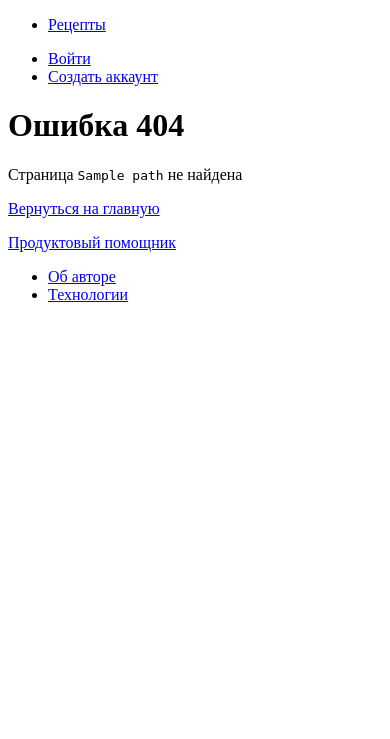
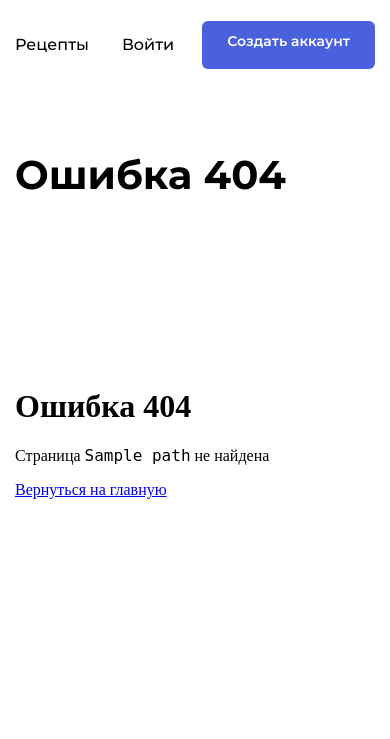
Before and after one commit to ne4istii/foodgram-project, a Django app: template templates/misc/404.html in a window 390 px wide. Shown: the top 739 px of the page. Run offline with Django 3.2, Linux system fonts and the light colour scheme; the template is opened without the code that fills it: most values are stand-ins (such as "Sample title", 1, 10 or a date in 2020); parts of the project's set-up code (start-up, migrations or seed data) failed here and were passed over.

Commit message:
fix 404 500 pages

```diff
--- a/templates/misc/404.html
+++ b/templates/misc/404.html
@@ -1,16 +1,24 @@
 {% extends "base.html" %}
-{% block title %} Ошибка 404 {% endblock %}
+{% load static %}
+
+{% block title %}
+Ошибка 404
+{% endblock %}
+
+{% block styles %}
+<link rel="stylesheet" href="{% static 'pages/index.css' %}">
+{% endblock %}
+
+{% block header %}
+Ошибка 404
+{% endblock %}
 
 {% block main_content %}
-
-<main role="main" class="container">
-<div class="row">
-    <div class="col-md-12">
-        <h1>Ошибка 404</h1>
-        <p class="lead">Страница <code>{{ path }}</code> не найдена</p>
-        <p class="lead"><a href="{% url  'index' %}">Вернуться на главную</a></p>
-    </div>
+<div class="custom-center-block">
+  <p class="custom-text-block">
+    <h1>Ошибка 404</h1>
+    <p class="lead">Страница <code>{{ path }}</code> не найдена</p>
+    <p class="lead"><a href="{% url  'index' %}">Вернуться на главную</a></p>
+  </p>
 </div>
-</main>
-
 {% endblock %}
```
Also changed, not shown: templates/misc/500.html (+20 -11 lines).
